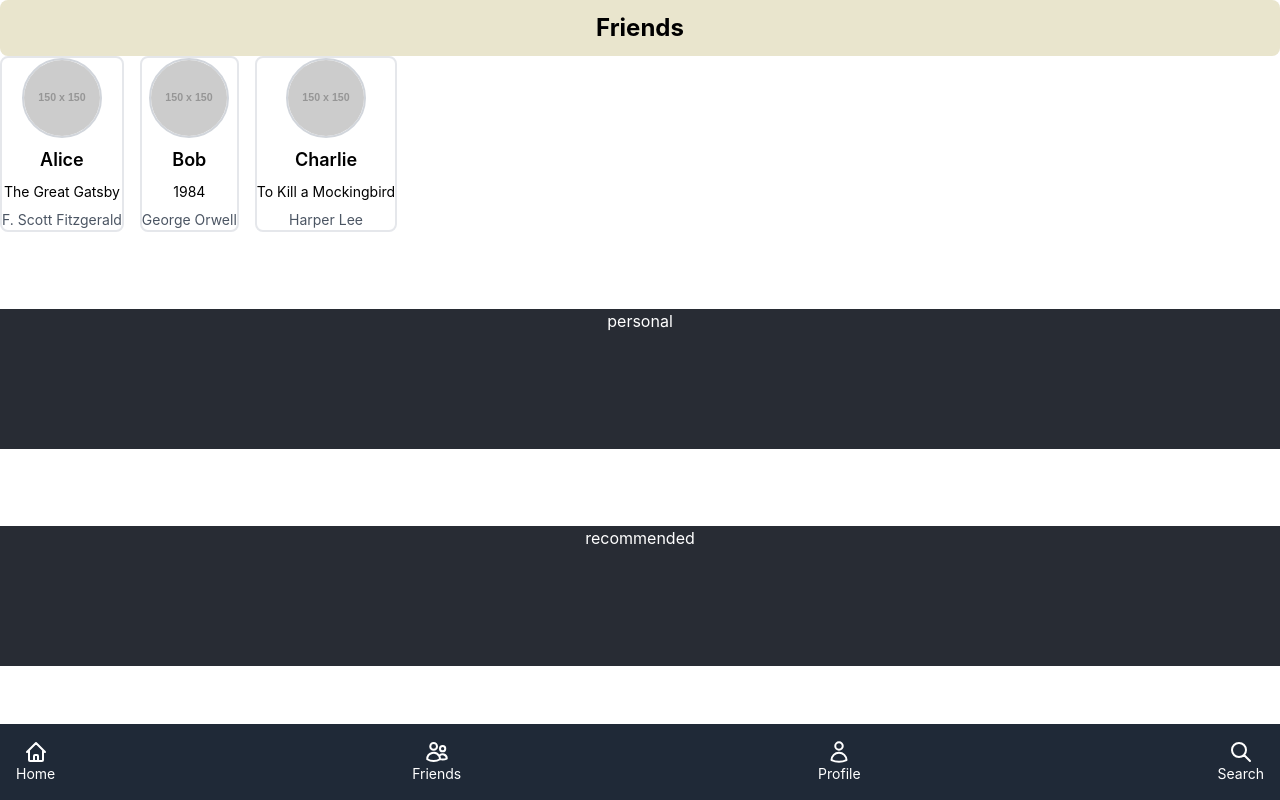
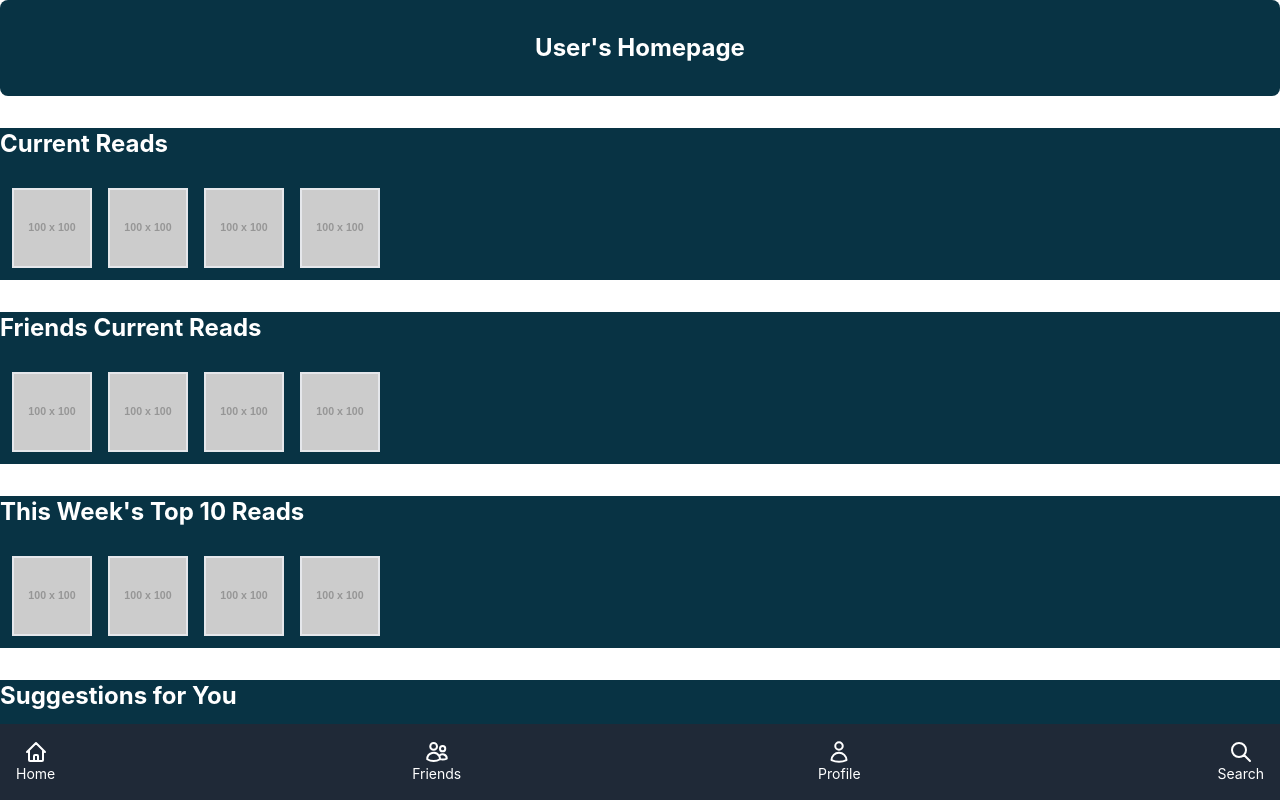
Before and after one commit to agiledev-students-spring2024/4-final-project-readtrack, a React (Create React App) app in the folder front-end/: page /mainHome in a window 1280 px wide. Shown: the top 800 px of the page. Built offline with nearby package versions, Linux system fonts and the light colour scheme.

Commit message:
editing the mainHome pages

```diff
--- a/front-end/src/App.css
+++ b/front-end/src/App.css
@@ -132,7 +132,7 @@
   display: block;
   width: auto;
   height: 140px;
-  background-color: #282c34;
+  background-color: red;
   margin: 6% auto;
   color: white;
 }
--- a/front-end/src/components/FriendShelf.js
+++ b/front-end/src/components/FriendShelf.js
@@ -24,6 +24,7 @@ const friendsReading = [
     bookTitle: 'To Kill a Mockingbird',
     bookAuthor: 'Harper Lee',
   },
+
   // ... Add more dummy data as needed
 ];
 
--- a/front-end/src/components/bookshelf.js
+++ b/front-end/src/components/bookshelf.js
@@ -5,15 +5,15 @@ const BookShelf = ({ title, bookCovers = [] }) => {
   const placeholder = 'https://via.placeholder.com/100'; // Placeholder image URL
 
   return (
-    <div className="flex flex-col items-center  border-red-500 border-2">
-      <h2 className="text-2xl font-bold mb-4">{title}</h2>
-      <div className="flex space-x-4 border-red-500 border-2" >
+    <div className="flex flex-col text-left bg-cyan-950 my-8">
+      <h2 className="text-2xl text-white font-bold mb-4 ">{title}</h2>
+      <div className="flex space-x-4 m-3" >
         {Array(4).fill().map((_, i) => (
           <img
             key={i}
             src={bookCovers[i] || placeholder}
             alt={`Book ${i + 1}`}
-            className="w-20 h-30 object-cover border-red-500 border-2"
+            className="w-20 h-30 object-cover border-2"
           />
         ))}
       </div>
--- a/front-end/src/components/header.js
+++ b/front-end/src/components/header.js
@@ -3,8 +3,8 @@ import PropTypes from 'prop-types';
 
 const Header = ({ title }) => {
   return (
-    <div className="flex items-center justify-center bg-goodreads-lightcream rounded-lg  px-4 py-3">
-        <h1 className="text-2xl font-bold">{title}</h1>
+    <div className="flex items-center justify-center bg-cyan-950 rounded-lg  px-4 py-8 ">
+      <h1 className="text-2xl text-white font-bold">{title}</h1>
     </div>
   );
 };
--- a/front-end/src/pages/mainHome.js
+++ b/front-end/src/pages/mainHome.js
@@ -3,18 +3,18 @@ import Header from '../components/header';
 import BookShelf from '../components/bookshelf';
 import FriendShelf from '../components/FriendShelf';
 
+
 const MainHome = (props) => {
 
     return (
         <div className="homepageLayout">
-
             <div >
-                <Header title="Friends" />
-                <FriendShelf />
-                <div className="bookDividers"> personal  </div>
-                <div className="bookDividers"> recommended </div>
-                <div className="bookDividers"> friends </div>
-                <div className="bookDividers"> top </div>
+                <Header title="User's Homepage" />
+                {/* <FriendShelf /> */}
+                <BookShelf title="Current Reads" />
+                <BookShelf title="Friends Current Reads" />
+                <BookShelf title="This Week's Top 10 Reads" />
+                <BookShelf title="Suggestions for You" />
             </div>
 
         </div>
```
